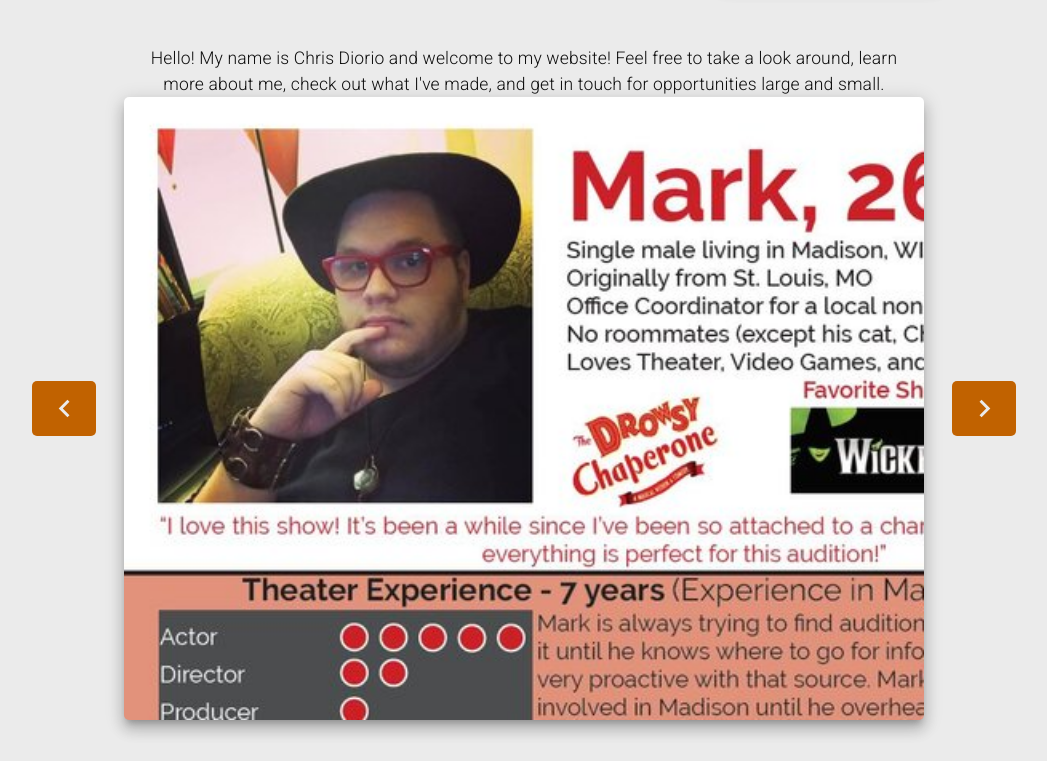
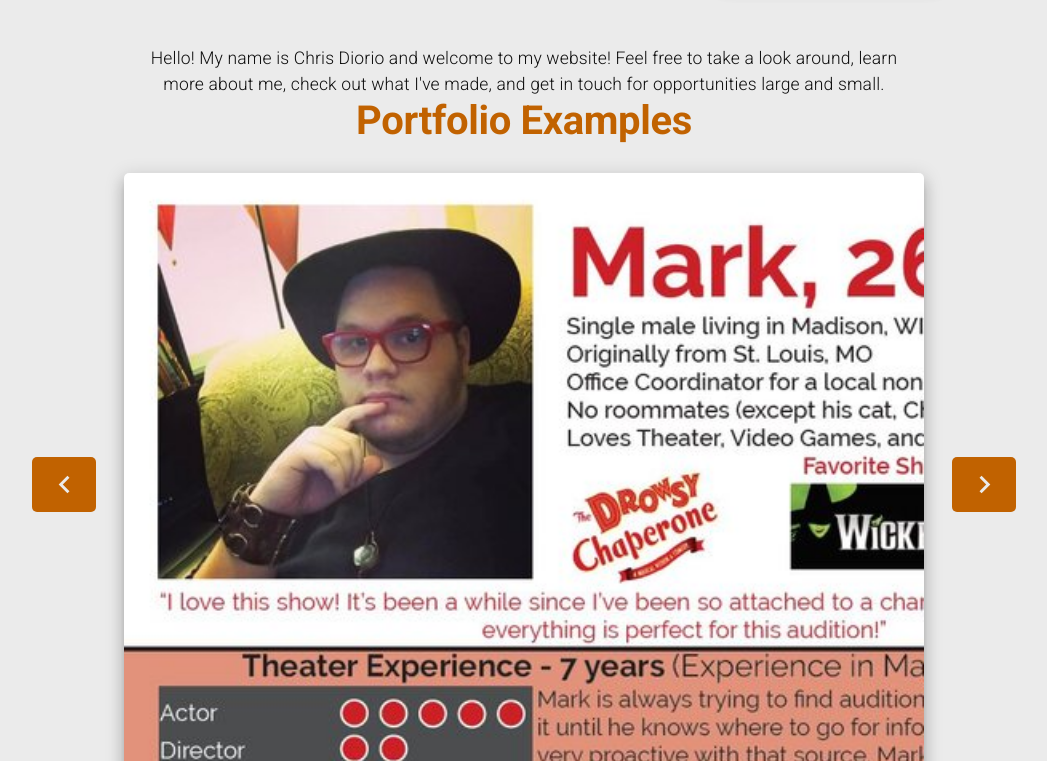
Before and after one commit to PupRiku/portfolio, a Next.js app: page / in a window 1280 px wide. Shown: the part 499-1260 px from the top of the page, without its empty margins (116-1163 px from the left). Built offline with nearby package versions, Linux system fonts and the light colour scheme.

Commit message:
Adjust Hero Block, add header to carousel

```diff
--- a/pages/index.js
+++ b/pages/index.js
@@ -197,7 +197,12 @@ export default function Index() {
           alignItems="center"
           direction="row"
         >
-          <Grid item className={classes.heroTextContainer} md style={{marginLeft: '20em'}}>
+          <Grid
+            item
+            className={classes.heroTextContainer}
+            md
+            style={{ marginLeft: "20em" }}
+          >
             <Typography align="right" className={classes.heroText}>
               User Experience Designer.
               <br />
@@ -226,8 +231,12 @@ export default function Index() {
           </Grid>
         </Grid>
       </Grid>
-      <Grid item>
+      <Grid item container justifyContent="center">
+        <Grid item style={{ paddingBottom: "2em" }}>
+          <Typography variant="h2">Portfolio Examples</Typography>
+        </Grid>
         <Grid
+          item
           container
           direction="row"
           justifyContent="center"
```
